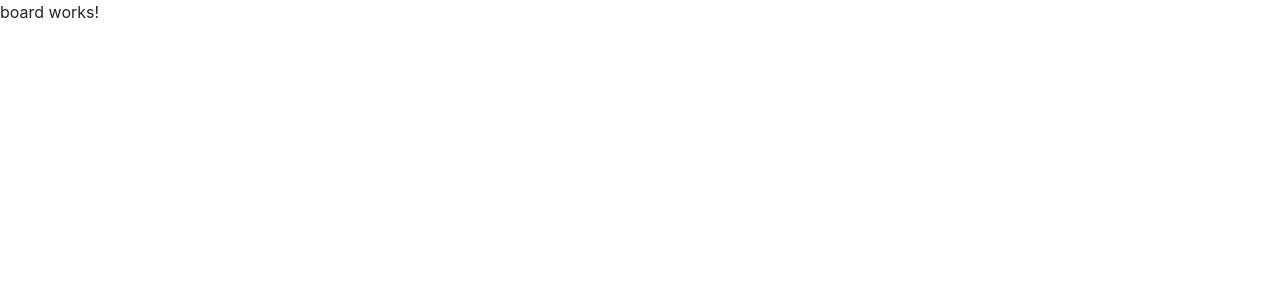
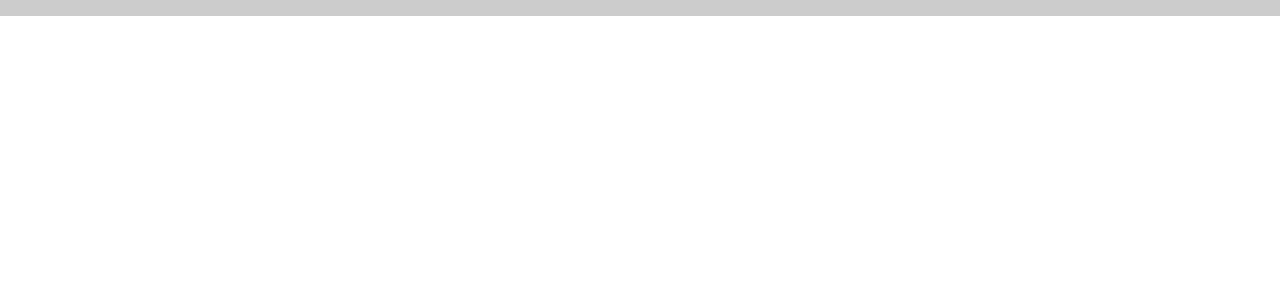
Before and after one commit to Virsail/Github-Search, an Angular app: page /board in a window 1280 px wide. Shown: the top 300 px of the page. Built offline with nearby package versions, Linux system fonts and the light colour scheme.

Commit message:
add code for the navbar

```diff
--- a/src/app/board/board.component.html
+++ b/src/app/board/board.component.html
@@ -1 +1 @@
-<p>board works!</p>
+<nav class="navbar fixed-top navbar-expand-lg navbar-dark scrolling-navbar"></nav>
```
